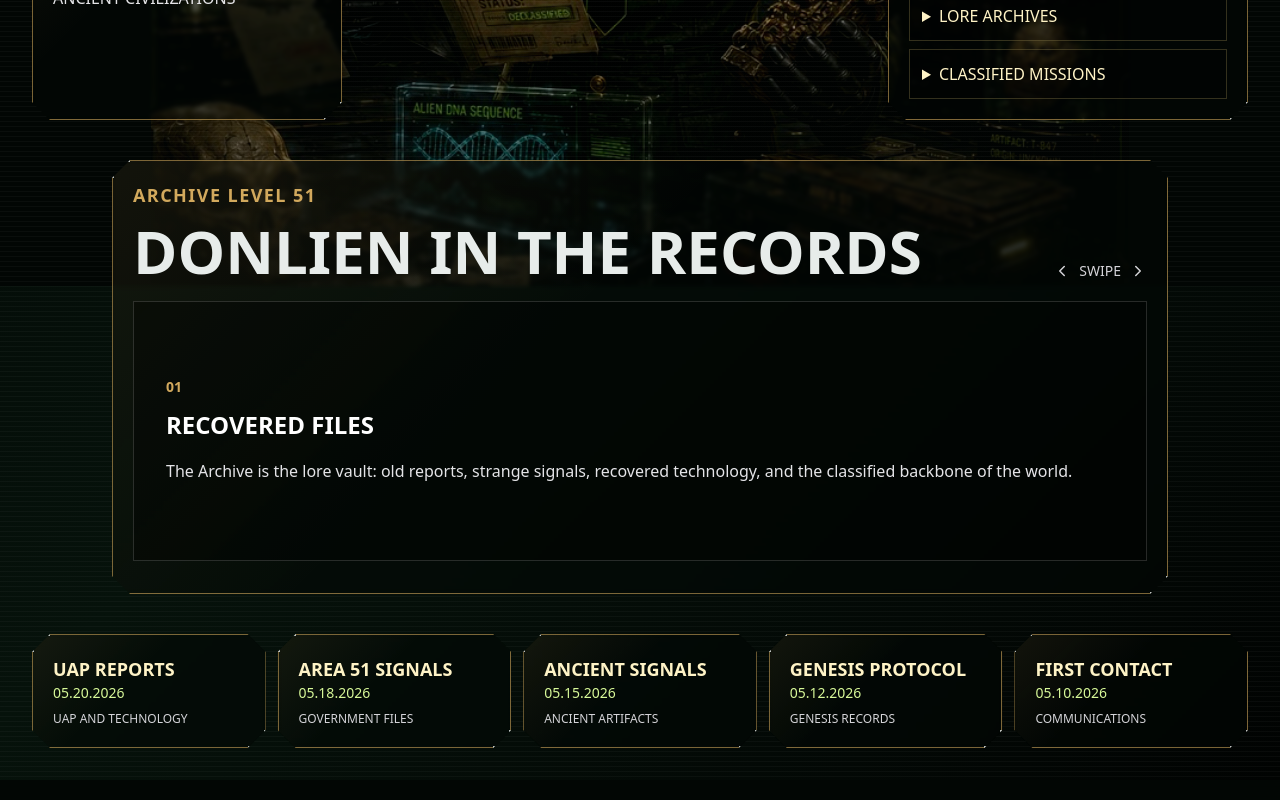
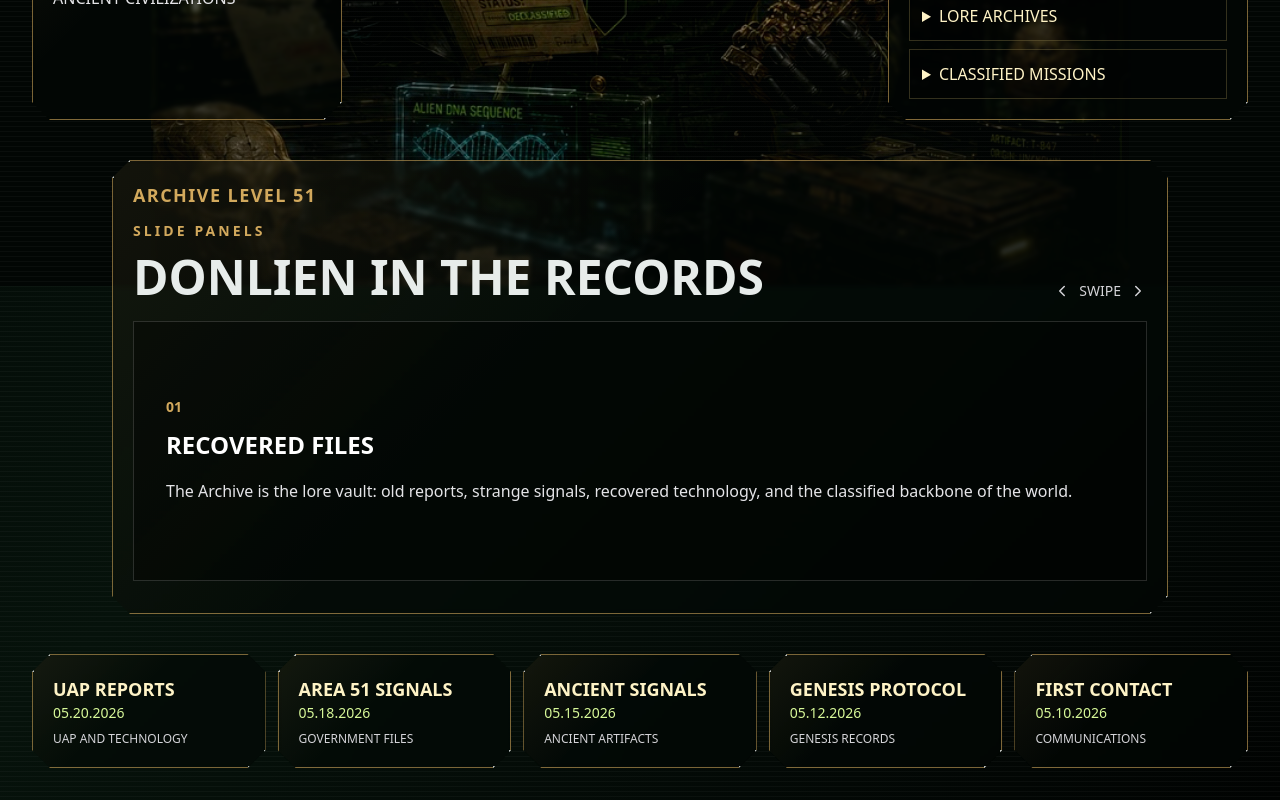
Before and after one commit to justnexuslabs/donlien-os, a Next.js app: page /archive in a window 1280 px wide. Shown: the part 514-1314 px from the top of the page. Built offline with nearby package versions, Linux system fonts and the light colour scheme.

Commit message:
Center slide panels and remove slider images

```diff
--- a/components/DonLienStoryDeck.tsx
+++ b/components/DonLienStoryDeck.tsx
@@ -9,7 +9,6 @@ type Slide = {
 type DonLienStoryDeckProps = {
   eyebrow: string;
   title: string;
-  image: string;
   slides: Slide[];
   accent?: string;
 };
@@ -21,23 +20,30 @@ export function DonLienStoryDeck({
   accent = "#39FF14",
 }: DonLienStoryDeckProps) {
   return (
-    <section className="mx-auto max-w-[1120px] px-4 pb-10 md:px-8">
+    <section className="mx-auto max-w-[1120px] overflow-hidden px-4 pb-10 md:px-8">
       <HudPanel title={eyebrow} accent={accent}>
-        <div className="mb-5 grid gap-4 md:grid-cols-[1fr_auto] md:items-end">
-          <h2 className="font-display max-w-4xl text-4xl font-black uppercase leading-none md:text-6xl">{title}</h2>
-          <div className="flex shrink-0 items-center gap-2 text-sm uppercase text-zinc-300">
-            <ChevronLeft size={18} />
-            Swipe
-            <ChevronRight size={18} />
+        <div className="mb-5 grid gap-3">
+          <p className="font-display text-sm font-black uppercase tracking-[0.22em]" style={{ color: accent }}>
+            Slide Panels
+          </p>
+          <div className="grid gap-4 md:grid-cols-[1fr_auto] md:items-end">
+            <h2 className="font-display max-w-4xl break-words text-3xl font-black uppercase leading-none sm:text-4xl md:text-5xl">
+              {title}
+            </h2>
+            <div className="flex shrink-0 items-center gap-2 text-sm uppercase text-zinc-300">
+              <ChevronLeft size={18} />
+              Swipe
+              <ChevronRight size={18} />
+            </div>
           </div>
         </div>
         <div
-          className="flex snap-x snap-mandatory gap-4 overflow-x-auto scroll-smooth pb-3 [-ms-overflow-style:none] [scrollbar-width:none] [&::-webkit-scrollbar]:hidden"
+          className="grid auto-cols-[100%] grid-flow-col snap-x snap-mandatory overflow-x-auto scroll-smooth pb-3 [-ms-overflow-style:none] [scrollbar-width:none] [&::-webkit-scrollbar]:hidden"
           aria-label={`${title} swipe panels`}
         >
           {slides.map((slide, index) => (
             <article
-              className="grid min-h-[260px] min-w-full snap-center content-center border border-white/15 bg-black/34 p-6 sm:p-8"
+              className="grid min-h-[260px] w-full snap-center content-center border border-white/15 bg-black/34 p-6 sm:p-8"
               key={slide.title}
             >
               <p className="font-display text-sm font-bold uppercase" style={{ color: accent }}>
--- a/lib/content.ts
+++ b/lib/content.ts
@@ -112,7 +112,6 @@ export const donLienDecks = {
   home: {
     eyebrow: "See DonLien",
     title: "The Signal Behind The LIENIVERSE",
-    image: pageImages.home,
     slides: [
       {
         title: "DonLien Arrives",
@@ -131,7 +130,6 @@ export const donLienDecks = {
   become: {
     eyebrow: "Meet The Intake Guide",
     title: "Your First DonLien Contact",
-    image: pageImages.home,
     slides: [
       {
         title: "Upload",
@@ -150,7 +148,6 @@ export const donLienDecks = {
   mission: {
     eyebrow: "Command View",
     title: "DonLien In Mission Control",
-    image: pageImages.mission,
     slides: [
       {
         title: "Operational Layer",
@@ -169,7 +166,6 @@ export const donLienDecks = {
   genesis: {
     eyebrow: "Genesis Protocol",
     title: "The First DonLien Relics",
-    image: pageImages.genesis,
     slides: [
       {
         title: "Founding Supply",
@@ -188,7 +184,6 @@ export const donLienDecks = {
   lienity: {
     eyebrow: "LIENITY",
     title: "DonLien As Diplomat",
-    image: pageImages.lienity,
     slides: [
       {
         title: "Unity Layer",
@@ -207,7 +202,6 @@ export const donLienDecks = {
   archive: {
     eyebrow: "Archive Level 51",
     title: "DonLien In The Records",
-    image: pageImages.archive,
     slides: [
       {
         title: "Recovered Files",
```
